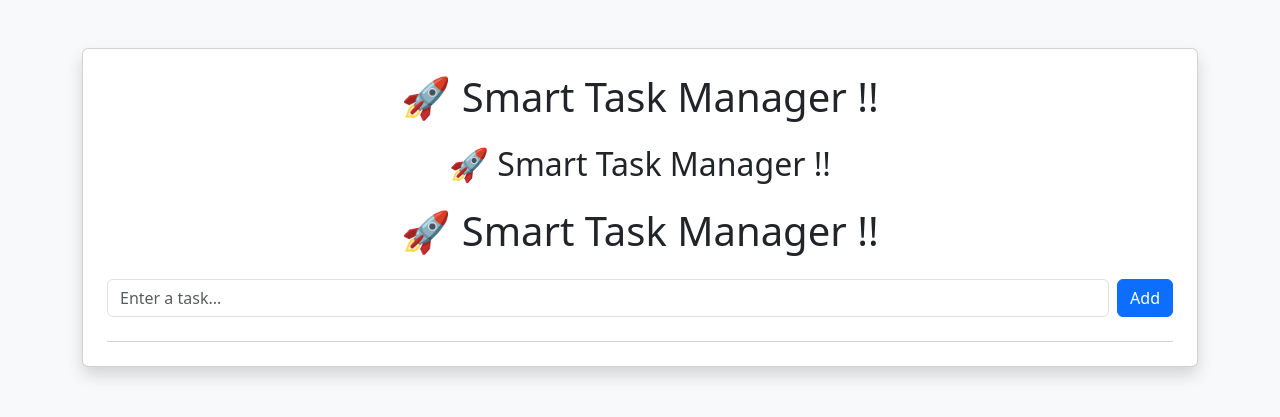
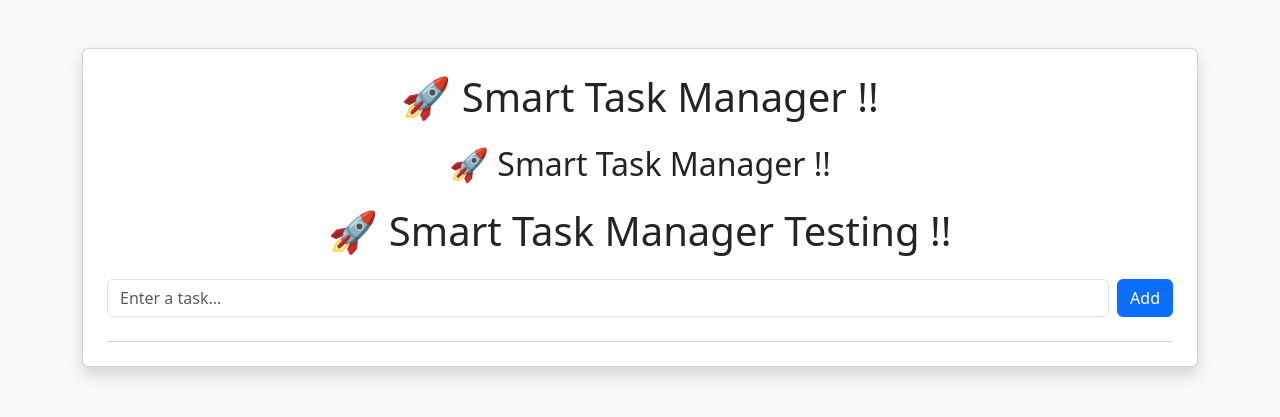
Before and after one commit to venkatnivi062/sample-ci-app, a Flask app: page / in a window 1280 px wide. Shown: the top 417 px of the page. Run offline with Flask 2, Linux system fonts and the light colour scheme.

Commit message:
Update index.html
updated index.html for testing

```diff
--- a/templates/index.html
+++ b/templates/index.html
@@ -11,7 +11,7 @@
 
         <h1 class="text-center mb-4">🚀 Smart Task Manager !!</h1>
         <h2 class="text-center mb-4">🚀 Smart Task Manager !!</h2>
-        <h1 class="text-center mb-4">🚀 Smart Task Manager !!</h1>
+        <h1 class="text-center mb-4">🚀 Smart Task Manager Testing !!</h1>
 
         <form method="POST" class="d-flex gap-2 mb-4">
             <input
```
